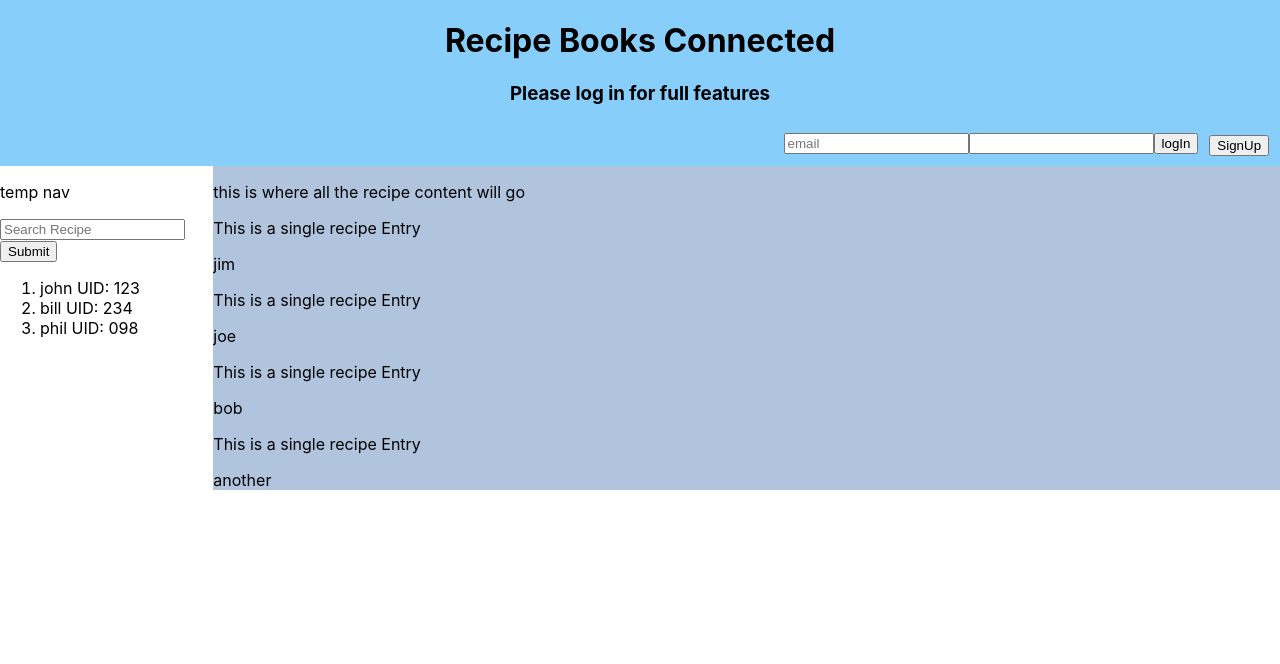
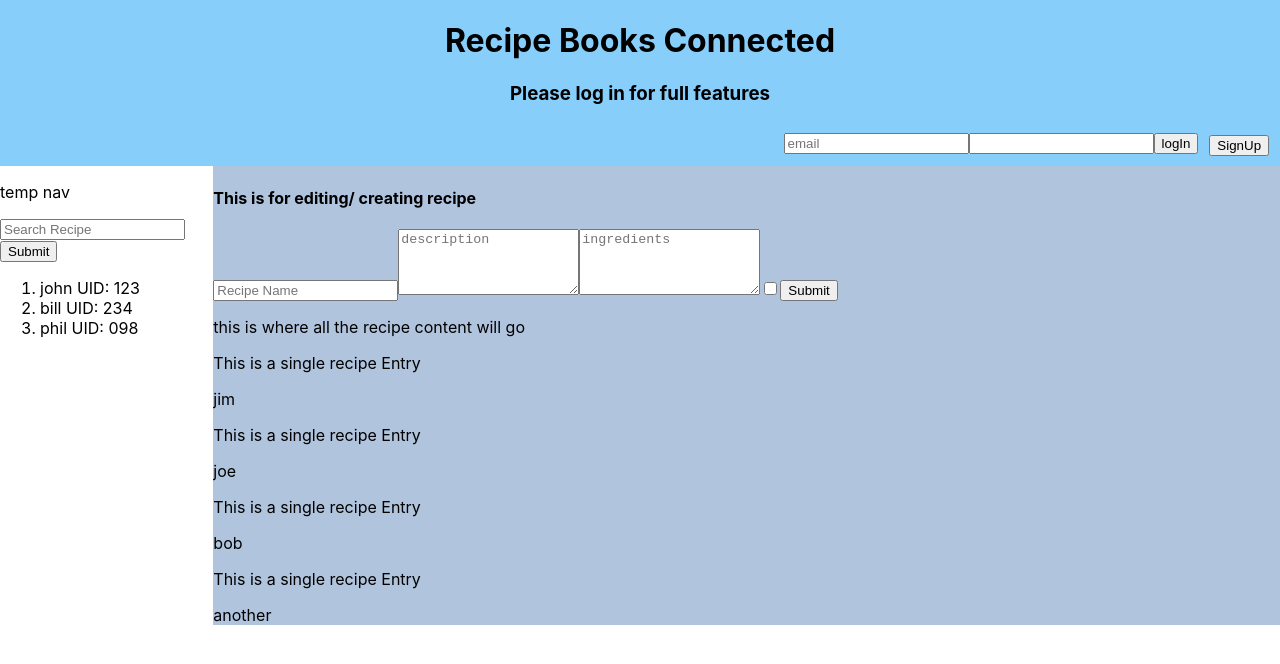
Before and after one commit to Chesten/371Final_Recipes, a React (Create React App) app: page / in a window 1280 px wide. Shown: the top 664 px of the page. Built offline with nearby package versions, Linux system fonts and the light colour scheme.

Commit message:
BaslineCreation
A basic component for creating a recipe, data gets back to APP just fine, some styling might be needed on the form, as well as auto filling data if we want to use this component for "update" functionality

```diff
--- a/src/App.js
+++ b/src/App.js
@@ -73,6 +73,18 @@ function App() {
       }
   }
 
+  function Search(){
+
+  }
+
+  function Recipe(title, desc, ingredients, pub){
+    //database creation for a recipe
+      //data is getting back here so just need DB integration
+    console.log("title: " +title)
+    console.log("desc: " +desc)
+    console.log("ing: " +ingredients)
+    console.log("isPublic: " +pub)
+  }
 
   return (
     //this is where we will have the components layed out for our application, similarly to the
@@ -90,7 +102,9 @@ function App() {
               Search = {function(term){
                 console.log(term)
               }}></Sidebar>
-      <MainWindow></MainWindow>
+      <MainWindow Recipe = {function(title, desc, ingredients, pub){
+        Recipe(title, desc, ingredients, pub)
+      }}></MainWindow>
     </div>
   );
 }
--- a/src/components/MainWindow.js
+++ b/src/components/MainWindow.js
@@ -1,12 +1,14 @@
 import './MainWindow.css';
 import RecipeEntry from './RecipeEntry'
-
-
+import Recipe from './Recipe'
 function MainWindow(prop){
 
     var names = ["jim", "joe", "bob", "another"]
     var list=[]
     var i=0;
+
+
+
     while(i<names.length){
         list.push(<RecipeEntry Name={names[i]}></RecipeEntry>)
         i++
@@ -14,6 +16,9 @@ function MainWindow(prop){
 
     return(
         <div id="MainWindow">
+            <Recipe Recipe={function(title, desc, ingredients, pub){
+                prop.Recipe(title, desc, ingredients, pub)
+            }}></Recipe>
             <p>this is where all the recipe content will go</p>
             {list}
         </div>
--- /dev/null
+++ b/src/components/Recipe.js
@@ -0,0 +1,22 @@
+
+function Recipe(prop){
+
+    return(
+        <div id="Recipe">
+            <h4>This is for editing/ creating recipe</h4>
+            <form onSubmit={function(e){
+                e.preventDefault()
+                prop.Recipe(e.target.RecipeName.value, e.target.description.value,
+                            e.target.ingredients.value,e.target.pub.value,)
+            }}>
+                <input type="text" name="RecipeName" placeholder="Recipe Name" ></input>
+                <textarea name="description" placeholder="description" rows="4"></textarea>
+                <textarea name="ingredients" placeholder="ingredients" rows="4"></textarea>
+                <input type="checkbox" name="pub"></input>
+                <input type="submit"></input>
+            </form>
+        </div>
+    )
+}
+
+export default Recipe
```
